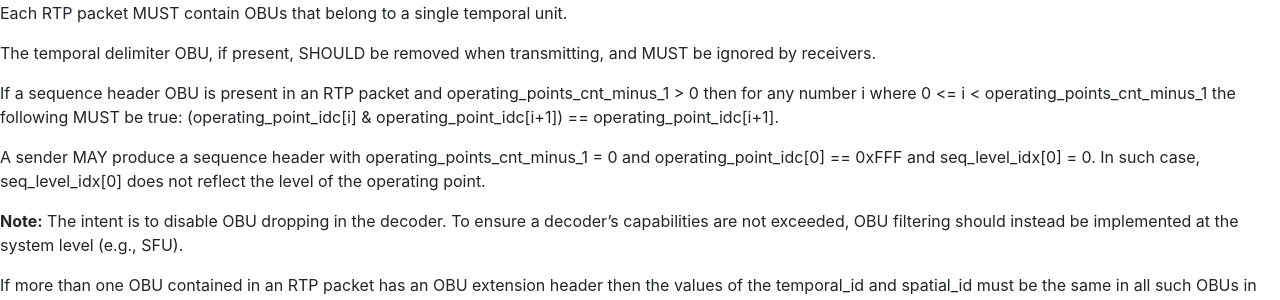
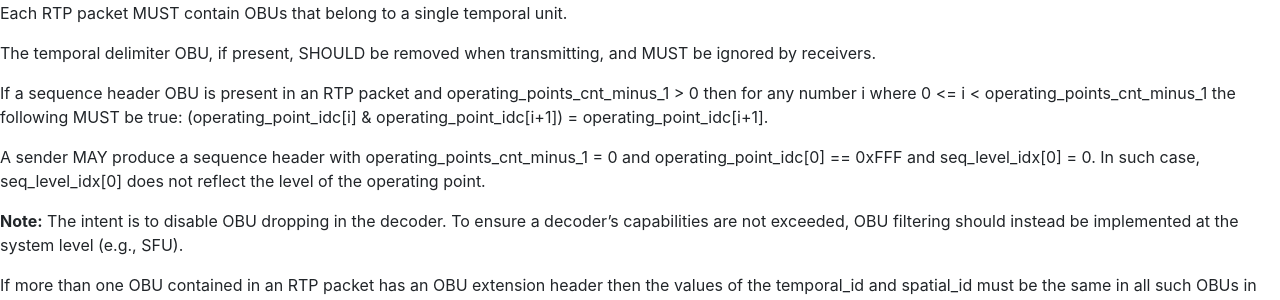
Before and after one commit to AOMediaCodec/av1-rtp-spec, a Jekyll site: the page built from pdf.md, in a window 1280 px wide and 900 px high, scrolled down 5716 px. Shown: the part 177-477 px from the top of the window. Built offline with Jekyll 4.4.1, drawn with Linux system fonts in a browser that asks for light colours.

Commit message:
Style update.

```diff
--- a/av1-rtp-spec.md
+++ b/av1-rtp-spec.md
@@ -296,12 +296,11 @@ Each RTP packet MUST contain OBUs that belong to a single temporal unit.
 The temporal delimiter OBU, if present, SHOULD be removed when transmitting, and
 MUST be ignored by receivers.
 
-If a sequence header OBU is present in an RTP packet and operating_points_cnt_minus_1 > 0 then for any number i where 0 <= i < operating_points_cnt_minus_1 the following MUST be true: (operating_point_idc[i] & operating_point_idc[i+1]) == operating_point_idc[i+1].
+If a sequence header OBU is present in an RTP packet and operating_points_cnt_minus_1 > 0 then for any number i where 0 <= i < operating_points_cnt_minus_1 the following MUST be true: (operating_point_idc[i] & operating_point_idc[i+1]) = operating_point_idc[i+1].
 
 A sender MAY produce a sequence header with operating_points_cnt_minus_1 = 0 and operating_point_idc[0] == 0xFFF and seq_level_idx[0] = 0. In such case, seq_level_idx[0] does not reflect the level of the operating point.
 
 **Note:** The intent is to disable OBU dropping in the decoder. To ensure a decoder’s capabilities are not exceeded, OBU filtering should instead be implemented at the system level (e.g., SFU).
-
 
 If more than one OBU contained in an RTP packet has an OBU extension header then
 the values of the temporal_id and spatial_id must be the same in all such OBUs
```
